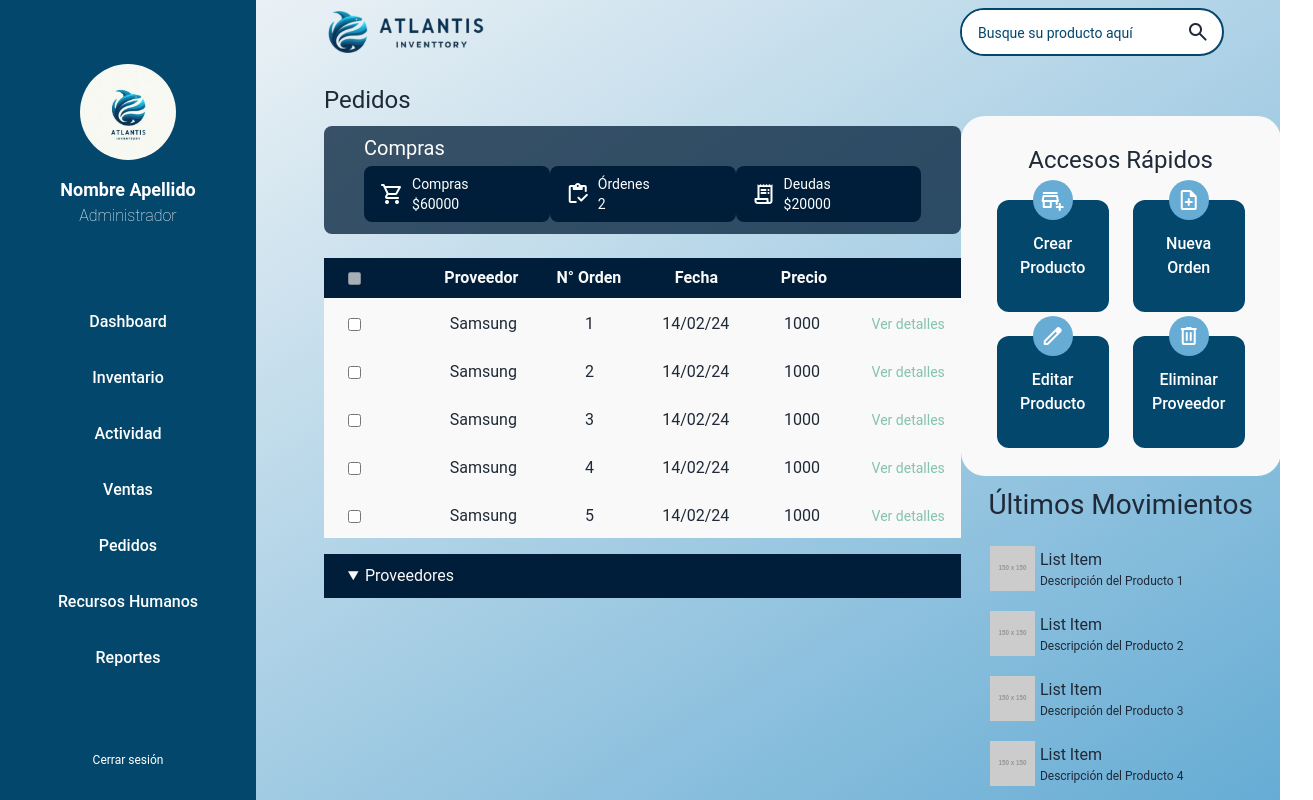
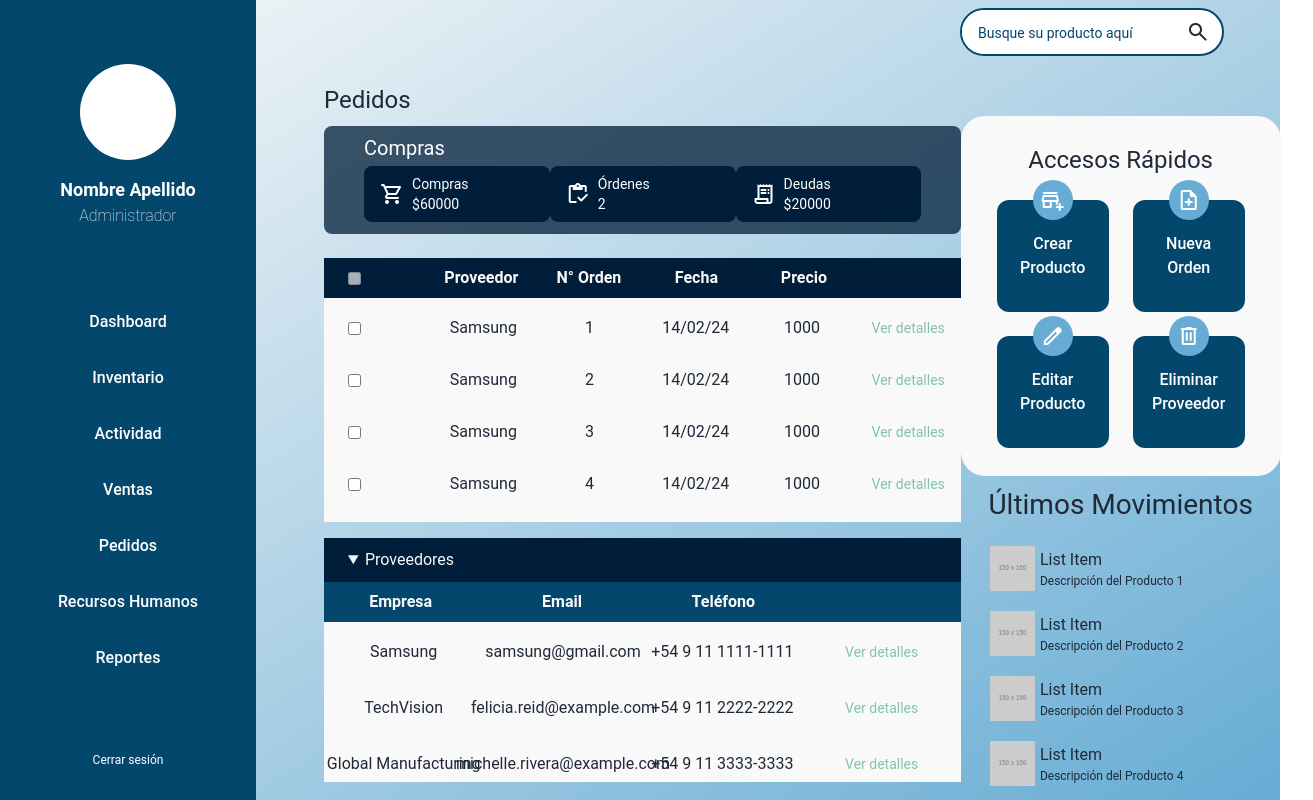
Before and after one commit to No-Country/s13-12-n-java, a React (Vite) app in the folder front-vite/: page /orders in a window 1280 px wide. Shown: the whole page, 1313 px wide, since content can reach past the window. Built offline with nearby package versions, Linux system fonts and the light colour scheme.

Commit message:
feat(frontend): add orders view desktop

```diff
--- a/front-vite/src/App.jsx
+++ b/front-vite/src/App.jsx
@@ -14,7 +14,7 @@
   return (
     <Router>
       {/* <div className="bg-dark-blue lg:hidden h-80 w-screen fixed top-0 z-30 rounded-b-full"></div> */}
-      <div className="grid lg:grid-cols-3 xl:grid-cols-4 min-w-screen h-screen xl:max-w-screen font-text bg-gradient-to-tl from-light-blue to-semi-white">
+      <div className="grid lg:grid-cols-3 xl:grid-cols-4 min-w-screen xl:max-w-screen font-text bg-gradient-to-tl from-light-blue to-semi-white">
         {!isMobile && <Navbar Class='lg:col-span-1'></Navbar>}
         <div className="lg:col-span-2 xl:col-span-3">
           {isMobile ? <Header></Header> : <Topbar />}
--- a/front-vite/src/components/OrdersTable.jsx
+++ b/front-vite/src/components/OrdersTable.jsx
@@ -17,15 +17,14 @@
     <div>
       <div className="grid grid-cols-6 grid-rows-1 justify-items-center gap-2 w-full mt-6 font-semibold bg-dark-blue h-10 text-semi-white items-center">
         <input type="checkbox" disabled className="justify-self-start ml-6"/>
-        <div >Proveedor</div>
-        <div >N° Orden</div>
-        <div >Fecha</div>
-        <div >Precio</div>
-
+        <div>Proveedor</div>
+        <div>N° Orden</div>
+        <div>Fecha</div>
+        <div>Precio</div>
       </div>
-      <div className="grid gap-y-3 bg-semi-white auto-rows-auto overflow-y-auto py-2 h-60">
+      <div className="grid gap-y-2 bg-semi-white auto-rows-auto overflow-y-auto py-2 h-56">
         {orders.map((order) => (
-          <div className="grid grid-cols-6 justify-items-center items-center h-9" key={order.orderNumber}>
+          <div className="grid grid-cols-6 justify-items-center items-center h-11" key={order.orderNumber}>
               <input type="checkbox" className="justify-self-start ml-6" />
               <span>{order.provider}</span>
               <span>{order.orderNumber}</span>
--- a/front-vite/src/components/ProvidersTable.jsx
+++ b/front-vite/src/components/ProvidersTable.jsx
@@ -1,12 +1,34 @@
 import React from 'react'
 
 export default function ProvidersTable() {
+  let providers = [
+    { name: 'Samsung', email: 'samsung@gmail.com', number: "+54 9 11 1111-1111" },
+    { name: 'TechVision', email: 'felicia.reid@example.com', number: "+54 9 11 2222-2222" },
+    { name: 'Global Manufacturing', email: 'michelle.rivera@example.com', number: "+54 9 11 3333-3333" },
+    { name: 'Swift Retailers', email: 'alma.lawson@example.com', number: "+54 9 11 4444-4444" },
+
+  ]
   return (
     <div className='mt-4'>
         <details open className="">
             <summary className="hover:cursor-pointer bg-dark-blue py-2.5 pl-6 text-semi-white">Proveedores</summary>
             <div>
-
+                <div className='grid grid-cols-4 grid-rows-1 justify-items-center gap-2 w-full font-semibold bg-blue h-10 text-semi-white items-center'>
+                  <div>Empresa</div>
+                  <div>Email</div>
+                  <div>Teléfono</div>
+                  <div></div>
+                </div>
+                <div className='grid gap-y-3 bg-semi-white auto-rows-auto overflow-y-auto py-2 h-40'>
+                  {providers.map((provider) => (
+                    <div className="grid grid-cols-4 justify-items-center items-center justify-start h-11" key={provider.name}>
+                      <span>{provider.name}</span>
+                      <span>{provider.email}</span>
+                      <span>{provider.number}</span>
+                      <button className="text-light-green text-sm">Ver detalles</button>
+                    </div>
+                ))}
+                </div>
             </div>
         </details>
     </div>
--- a/front-vite/src/pages/dashboard/Dashboard.jsx
+++ b/front-vite/src/pages/dashboard/Dashboard.jsx
@@ -24,7 +24,7 @@
   const shortcutsIcons = ['add_business', 'note_add', 'person_add', 'category']
 
   return (
-      <div className="xl:grid xl:grid-cols-3 max-h-screen flex flex-col items-center">
+      <div className="xl:grid xl:grid-cols-3  flex flex-col items-center">
         <div className="xl:col-span-2 xl:mt-5">
           <h1 className="text-center lg:text-left text-2xl mb-2.5">Hoy</h1>
           <div className="carousel max-w-sm p-4 space-x-4 lg:hidden">
--- a/front-vite/src/pages/orders/Orders.jsx
+++ b/front-vite/src/pages/orders/Orders.jsx
@@ -10,7 +10,7 @@
   const isMobile = useMediaQuery({ maxWidth: 1023 });
 
   return (
-    <div className='grid grid-cols-3 xl:mt-5 overflow-y-auto'>
+    <div className='grid grid-cols-3 xl:mt-5 '>
       <div className='xl:col-span-2'>
         <h1 className="text-center lg:text-left text-2xl mb-2.5">Pedidos</h1>
         <CardsInfo showSales={false} showStock={false} showShoppings={true}/>
```
